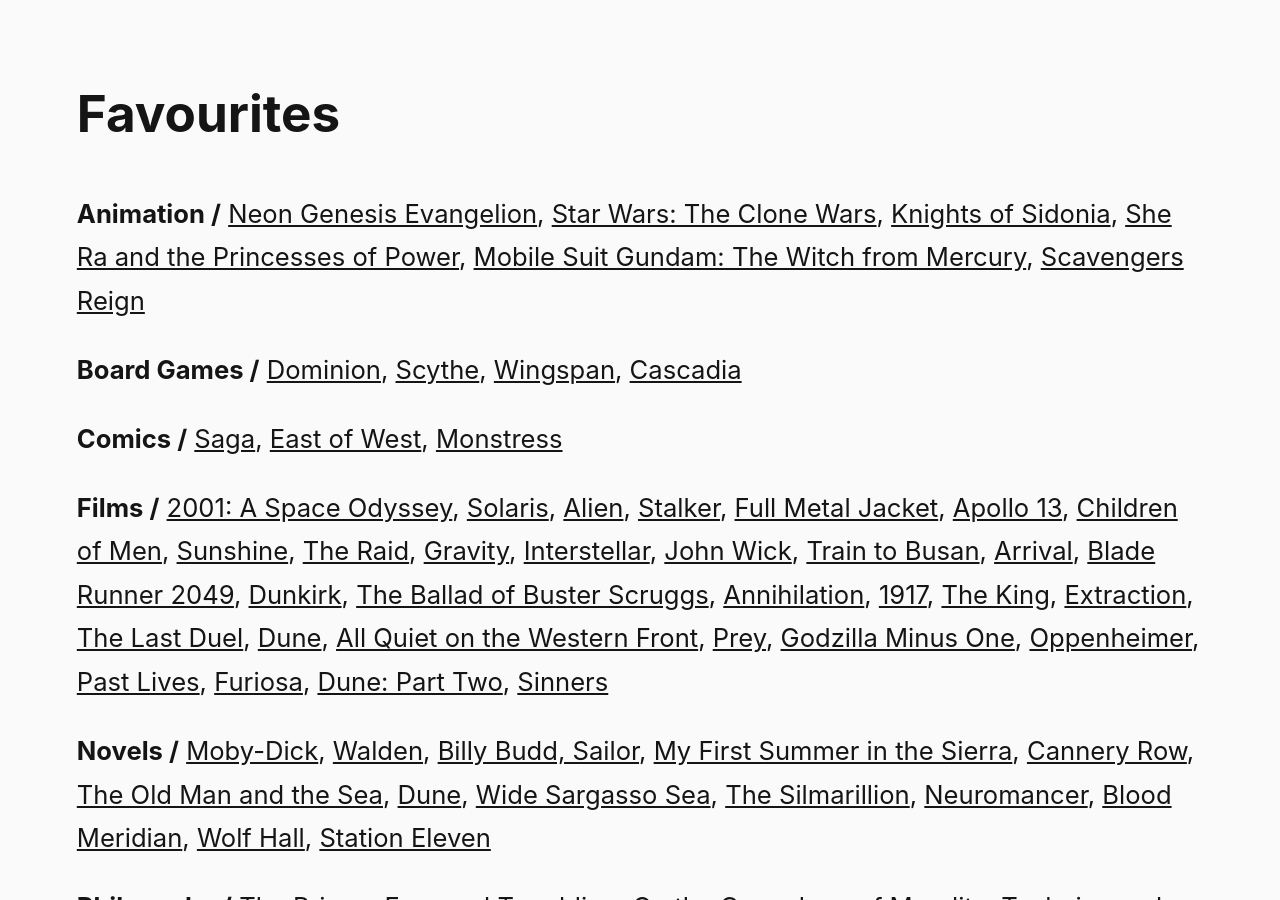
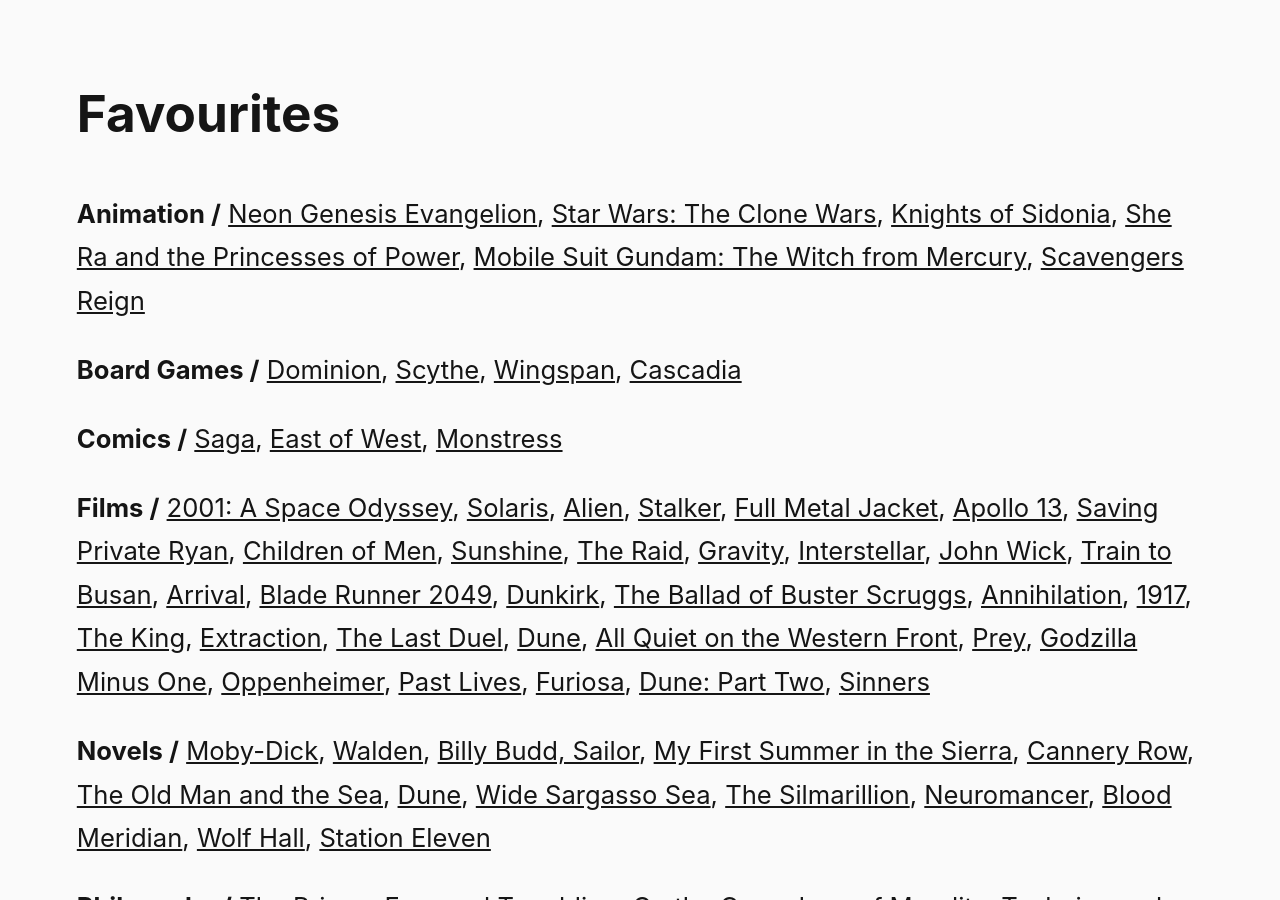
Before and after one commit to steinea/fyi, a Jekyll site: the page built from pages/favourites.md, in a window 1280 px wide and 900 px high. Built offline with Jekyll 4.4.1, drawn with Linux system fonts in a browser that asks for light colours.

Commit message:
Add Saving Private Ryan

```diff
--- a/pages/favourites.md
+++ b/pages/favourites.md
@@ -32,6 +32,7 @@ redirect_from:
 [Stalker](https://en.wikipedia.org/wiki/Stalker_(1979_film) "Tarkovsky 1979"),
 [Full Metal Jacket](https://en.wikipedia.org/wiki/Full_Metal_Jacket "Kubrick 1987"),
 [Apollo 13](https://en.wikipedia.org/wiki/Apollo_13_(film) "Howard 1995"),
+[Saving Private Ryan](https://en.wikipedia.org/wiki/Saving_Private_Ryan "Spielberg 1998"),
 [Children of Men](https://en.wikipedia.org/wiki/Children_of_Men "Cuarón 2006"),
 [Sunshine](https://en.wikipedia.org/wiki/Sunshine_(2007_film) "Boyle 2007"),
 [The Raid](https://en.wikipedia.org/wiki/The_Raid_(2011_film) "Evans 2011"),
```
